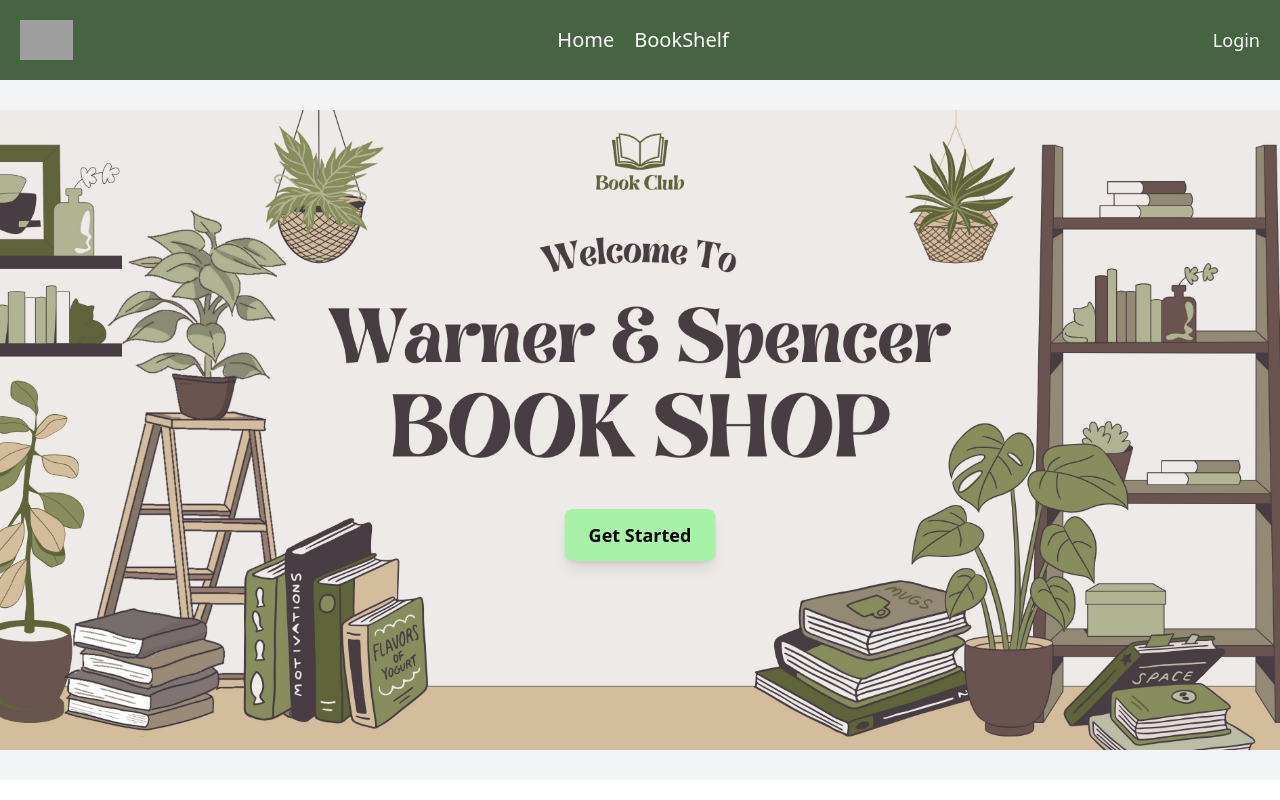
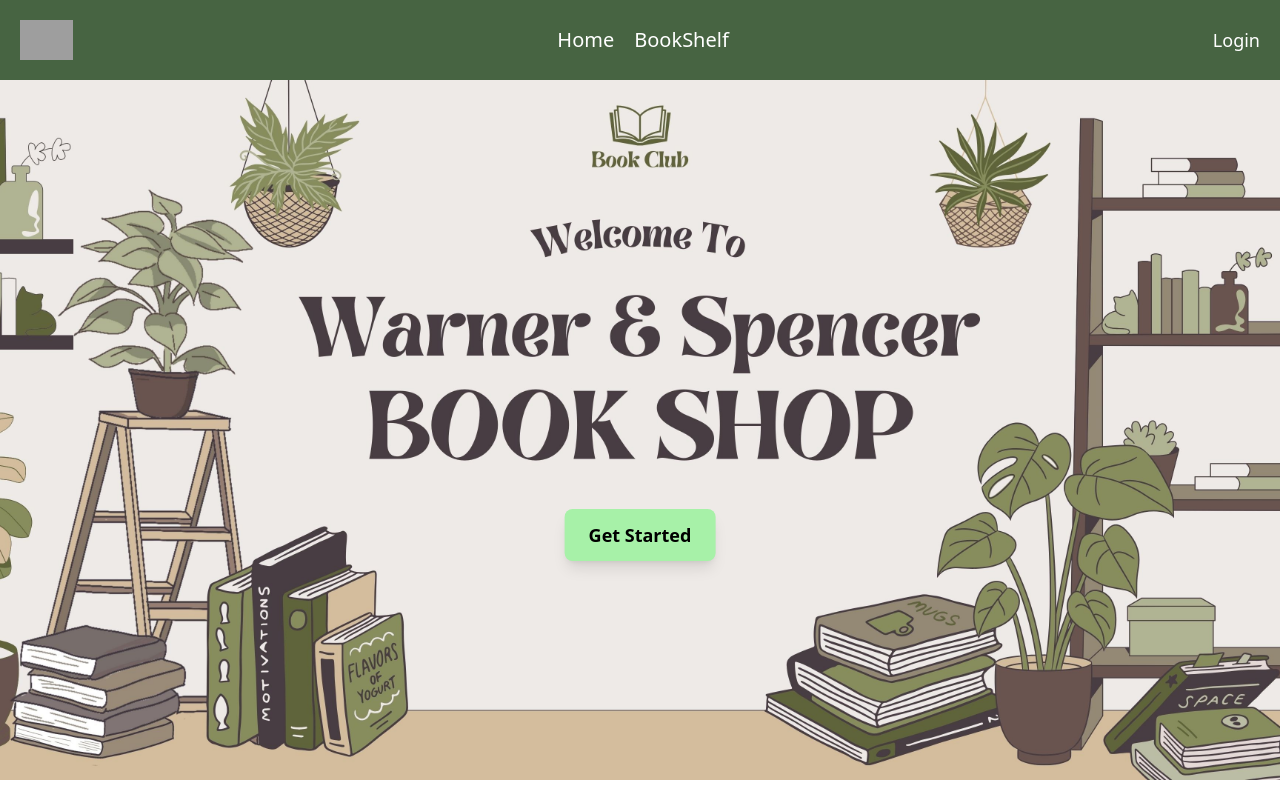
Before and after one commit to nehapansare/BookTrack, a React (Vite) app in the folder Client/my-project/: page / in a window 1280 px wide. Shown: the top 800 px of the page. Built offline with nearby package versions, Linux system fonts and the light colour scheme; grey boxes are pictures that could not be loaded.

Commit message:
Home modified

```diff
--- a/Client/my-project/src/Views/Home/Home.jsx
+++ b/Client/my-project/src/Views/Home/Home.jsx
@@ -1,4 +1,5 @@
 import React from "react";
+import { Link } from "react-router-dom";
 import homeImage from "../../assets/img/image5.jpg";
 import Navbar from "../../Component/Navbar/Navbar";
 import Footer from "../../Component/Footer/Footer";
@@ -11,14 +12,15 @@ function Home() {
         <img
           src={homeImage}
           alt="Home"
-          className="w-[1450px] h-[700px] object-contain"
+          className="w-[1450px] h-[700px] object-cover"
         />
-        <button
+        <Link
+          to="/bookshelf"
           className="absolute px-6 py-3 bg-[#A7F1A8] text-black text-lg font-semibold rounded-lg shadow-lg hover:bg-[#A7F1A8] transform transition-transform duration-500 hover:scale-110 z-10"
           style={{ top: "65%", left: "50%", transform: "translate(-50%, -50%)" }}
         >
           Get Started
-        </button>
+        </Link>
       </div>
       <Footer/>
     </div>
```
